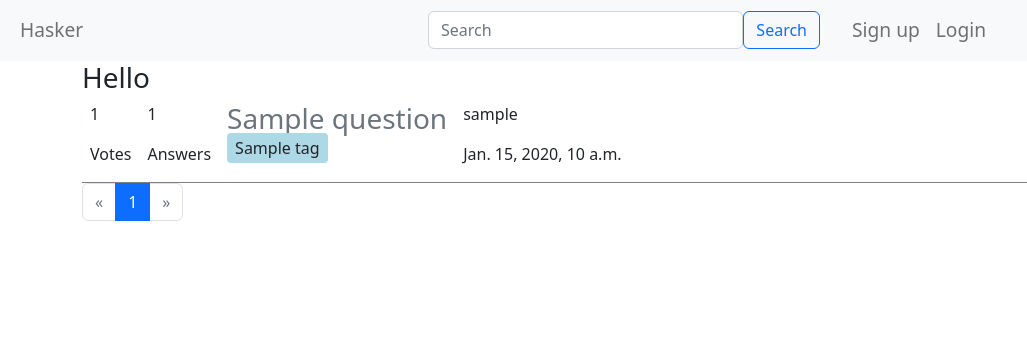
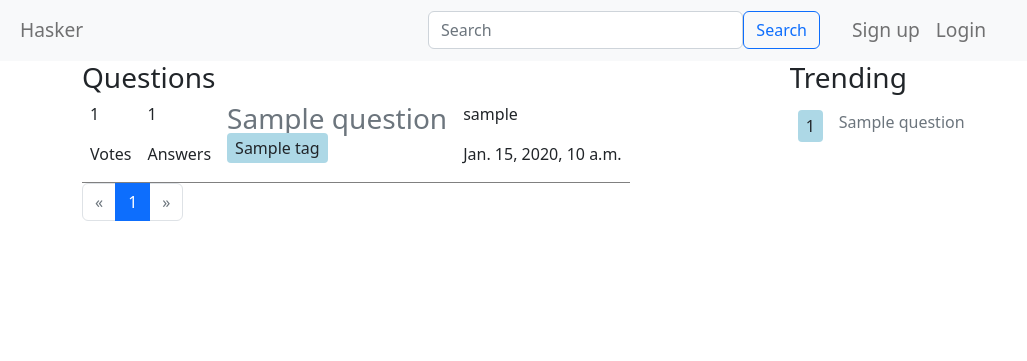
Before and after one commit to MakarovaIV/otus_hasker, a Django app: page /question/ in a window 1280 px wide. Shown: the top 361 px of the page, without its empty margins (0-1027 px from the left). Run offline with Django 5.2, Linux system fonts and the light colour scheme; tables that the repository leaves empty hold one stand-in row (values such as "Sample post"); some libraries are stand-ins or nearby versions.

```diff
--- a/hasker/hasker/urls.py
+++ b/hasker/hasker/urls.py
@@ -26,7 +26,7 @@ urlpatterns = [
     path('login/', views.login_handler, name="login"),
     path('logout/', views.logout_handler, name="logout"),
     path('question/', views.IndexView.as_view(), name="index"),
-    path('get_user_image/', views.get_user_image, name="get_user_image"),
+    path('get_user_image/<int:pk>', views.get_user_image, name="get_user_image"),
     path('question/ask/', views.QuestionCreateView.as_view(), name="ask"),
     path('question/<int:question_id>/', views.AnswerQuestionView.as_view(), name="question_detail"),
     path('search_tags', views.search_tags, name="search_tags"),
--- a/hasker/hasker_app/models.py
+++ b/hasker/hasker_app/models.py
@@ -39,7 +39,6 @@ class Question(models.Model):
     answers_count = models.IntegerField(blank=True, default=0)
     votes_count = models.IntegerField(blank=True, default=0)
     creation_date = models.DateTimeField(auto_now_add=True)
-    correct_answer_id = models.BooleanField(blank=True, default=False)
     user = models.ForeignKey(CustomUser, on_delete=models.CASCADE)
     tags = models.ManyToManyField(Tag)
 
@@ -59,6 +58,7 @@ class Answer(models.Model):
     creation_date = models.DateTimeField(auto_now_add=True)
     user = models.ForeignKey(CustomUser, on_delete=models.CASCADE)
     question = models.ForeignKey(Question, on_delete=models.CASCADE)
+    is_correct = models.BooleanField(blank=True, default=False)
 
     def __str__(self):
         return f'{self.body} ' \
--- a/hasker/hasker_app/templates/hasker_app/index.html
+++ b/hasker/hasker_app/templates/hasker_app/index.html
@@ -6,13 +6,9 @@
 {% endblock %}
 
 {% block content %}
-    <h3>Hello</h3>
-    {% if user.is_authenticated %}
-        <a href="{% url 'ask' %}" class="btn btn-success">
-            Ask
-        </a>
-    {% endif %}
+    <div style="display: flex;">
         <div>
+            <h3>Questions</h3>
             {% for question in questions %}
                 <div style="border-bottom: 1px solid grey; display: flex;">
                     <div style="margin: 0 8px">
@@ -41,11 +37,31 @@
                         <p>{{question.creation_date}}</p>
                     </div>
                 </div>
-
-
             {% endfor %}
         </div>
+        <div style="margin-left: 10rem;">
+            <h3>Trending</h3>
 
+            {% if user.is_authenticated %}
+                <a href="{% url 'ask' %}" class="btn btn-success">
+                    Ask
+                </a>
+            {% endif %}
+            {% for question in questions|slice:":5" %}
+                <div style="display: flex;">
+                    <div style="border-radius: 4px; background-color: lightblue; padding: 4px 8px; height: 2rem; margin: 0.5rem 0.5rem">
+                        <p>{{question.votes_count}}</p>
+                    </div>
+
+                    <div style="margin: 0.5rem 0.5rem">
+                        <p class="card-title">
+                            <a href="{% url 'question_detail' question_id=question.pk %}" class="card-link text-decoration-none link-secondary"> {{question.title}} </a>
+                        </p>
+                    </div>
+                </div>
+            {% endfor %}
+        </div>
+    </div>
     <nav aria-label="Page navigation example">
         <ul class="pagination">
             {% if page_obj.has_previous %}
--- a/hasker/hasker_app/views.py
+++ b/hasker/hasker_app/views.py
@@ -13,7 +13,7 @@ from django.views.generic import ListView, CreateView
 
 from .forms import SignUpForm, QuestionCreateForm, AnswerQuestionForm
 
-from .models import Question, Tag, Answer, VoteQuestion, VoteAnswer
+from .models import Question, Tag, Answer, VoteQuestion, VoteAnswer, CustomUser
 
 
 class IndexView(ListView):
@@ -22,6 +22,9 @@ class IndexView(ListView):
     template_name = "hasker_app/index.html"
     context_object_name = 'questions'
     paginate_by = 5
+
+    def get_queryset(self):
+        return Question.objects.all().order_by('-votes_count', '-creation_date')
 
 
 def register(request):
@@ -74,14 +77,14 @@ def logout_handler(request):
     return render(request=request, template_name="hasker_app/logout.html")
 
 
-def get_user_image(request):
+def get_user_image(request, pk):
     if request.method == "GET":
-        data = request.user.picture_data
-        # reg = re.compile(r".+\.(.+)$")
-        matches = re.match(r".+\.(.+)$", str(request.user.picture))
+        data = CustomUser.objects.filter(id=pk)
+        picture_data = list(data)[0].picture_data
+        matches = re.match(r".+\.(.+)$", str(list(data)[0].picture))
         extension = matches.group(1) if matches else "jpeg"
         content_type = "image/" + extension
-        return HttpResponse(data, content_type=content_type)
+        return HttpResponse(picture_data, content_type=content_type)
 
 
 class QuestionCreateView(CreateView):
@@ -90,7 +93,7 @@ class QuestionCreateView(CreateView):
 
     def get_context_data(self, **kwargs):
         context = super().get_context_data(**kwargs)
-        user_id = self.request.user.pk
+        user_id = self.request.user.id
         context["user_id"] = user_id
         return context
 
@@ -122,28 +125,30 @@ class AnswerQuestionView(CreateView):
         context["question_votes_count"] = question.votes_count
         context["question_tags"] = question.tags
         context["question_id"] = question.id
-        context["user_id"] = self.request.user.pk
+        context["question_user_id"] = question.user.id
+        context["question_username"] = question.user.username
+        context["user_id"] = self.request.user.id
 
         try:
             vote_for_question = VoteQuestion.objects.get(question_id=self.kwargs['question_id'],
-                                                     user_id=self.request.user.pk)
+                                                     user_id=self.request.user.id)
         except:
             vote_for_question = None
 
         context["vote_for_question"] = vote_for_question
 
-        has_vote_for_question = VoteQuestion.objects.filter(user_id=self.request.user.pk)
+        has_vote_for_question = VoteQuestion.objects.filter(user_id=self.request.user.id)
         context["has_vote_for_question"] = len(has_vote_for_question) > 0
 
         try:
             vote_for_answer = VoteAnswer.objects.get(question_id=self.kwargs['question_id'],
-                                                     user_id=self.request.user.pk)
+                                                     user_id=self.request.user.id)
         except:
             vote_for_answer = None
 
         context["vote_for_answer"] = vote_for_answer
 
-        answers = Answer.objects.filter(question_id=question.id)
+        answers = Answer.objects.filter(question_id=question.id).order_by('-votes_count', '-creation_date')
 
         context["answers"] = list(answers)
         return context
@@ -168,61 +173,73 @@ def search_tags(request):
 
 def answer_votes(request):
     data = request.POST.copy()
-    answer_id = data.get("answer_id")
-    question_id = data.get("question_id")
+    answer_id = int(data.get("answer_id"))
+    question_id = int(data.get("question_id"))
 
     if request.user.is_authenticated:
         answer = Answer.objects.get(id=answer_id)
-
         answer_current_count = int(answer.votes_count or 0)
 
-        answ_count = answer_current_count
-
         if data.get("btn_func") == "a_decrement":
-            answ_count = answer_current_count - 1
-            VoteAnswer.objects.filter(answer_id=answer_id,
-                                      user_id=request.user.pk).delete()
+            voted_answer = VoteAnswer.objects.filter(question_id=question_id, user_id=request.user.id).first()
+            if voted_answer and voted_answer.answer_id == answer_id:
+                voted_answer.delete()
+                answer.votes_count = answer_current_count - 1
+                answer.save()
+            else:
+                messages.error(request, "You cannot vote")
         elif data.get("btn_func") == "a_increment":
-            answ_count = answer_current_count + 1
-            vote_answer = VoteAnswer.objects.create(answer_id=answer_id,
-                                                    user_id=request.user.pk,
+            has_voted_answer = len(VoteAnswer.objects.filter(question_id=question_id, user_id=request.user.id)) > 0
+            if has_voted_answer:
+                messages.error(request, "You've already voted")
+            else:
+                vote_answer = VoteAnswer.objects.create(answer_id=answer_id,
+                                                    user_id=request.user.id,
                                                     question_id=question_id)
-            vote_answer.save()
-        else:
-            answ_count = 1
-
-        answer.votes_count = answ_count
-        answer.save()
+                vote_answer.save()
+                answer.votes_count = answer_current_count + 1
+                answer.save()
+        elif data.get("btn_func") == "set_correct":
+            has_correct_answer = len(Answer.objects.filter(question_id=question_id, is_correct=True)) > 0
+            if has_correct_answer:
+                messages.error(request, "You've already marked")
+            else:
+                answer.is_correct = True
+                answer.save()
+        elif data.get("btn_func") == "unset_correct":
+            if answer.is_correct:
+                answer.is_correct = False
+                answer.save()
+            else:
+                messages.error(request, "You cannot unset")
 
     return redirect(data['current_path'])
 
 
 def question_votes(request):
     data = request.POST.copy()
-    question_id = data.get("question_id")
+    question_id = int(data.get("question_id"))
 
     if request.user.is_authenticated:
         question = get_object_or_404(Question, id=question_id)
-
         question_current_count = int(question.votes_count or 0)
 
-        question_count = question_current_count
-
         if data.get("btn_func") == "q_decrement":
-            question_count = question_current_count - 1
-            VoteQuestion.objects.filter(question_id=question_id, user_id=request.user.pk).delete()
+            voted_question = VoteQuestion.objects.filter(user_id=request.user.id).first()
+            if voted_question and voted_question.question_id == question_id:
+                voted_question.delete()
+                question.votes_count = question_current_count - 1
+                question.save()
+            else:
+                messages.error(request, "You cannot vote")
         elif data.get("btn_func") == "q_increment":
-            user_votes = VoteQuestion.objects.filter(user_id=request.user.pk)
-            if len(user_votes) == 0:
-                question_count = question_current_count + 1
-                vote_question = VoteQuestion.objects.create(question_id=question_id, user_id=request.user.pk)
+            has_voted_question = len(VoteQuestion.objects.filter(user_id=request.user.id)) > 0
+            if has_voted_question:
+                messages.error(request, "You've already voted for question")
+            else:
+                vote_question = VoteQuestion.objects.create(question_id=question_id, user_id=request.user.id)
                 vote_question.save()
-            else:
-                messages.error(request, "You've already voted for question")
-        else:
-            question_count = 1
-
-        question.votes_count = question_count
-        question.save()
+                question.votes_count = question_current_count + 1
+                question.save()
 
     return redirect(data['current_path'])
--- a/hasker/templates/root.html
+++ b/hasker/templates/root.html
@@ -16,7 +16,6 @@
             display: inline-block;
             width: 3rem;
             height: 3rem;
-            background: url("/get_user_image/");
             background-size: cover;
             background-position: center;
             border-radius: 100%;
@@ -72,7 +71,7 @@
                     <a class="nav-link" title="Logged in as {{ user.username }}">{{ user.username }}</a>
                 </li>
                 <li class="nav-item">
-                    <img class="user_avatar"/>
+                    <img class="user_avatar" style="background-image: url('{%url 'get_user_image' pk=user.id %}');"/>
                 </li>
                 <li>
                     <a class="nav-link" href="{% url 'logout' %}">Logout</a>
```
Also changed, not shown: hasker/hasker_app/templates/hasker_app/answer_form.html (+19 -26 lines), hasker/hasker_app/migrations/0002_remove_question_correct_answer_id_answer_is_correct.py (added). Lines whose indentation alone changed are shown as unchanged.
